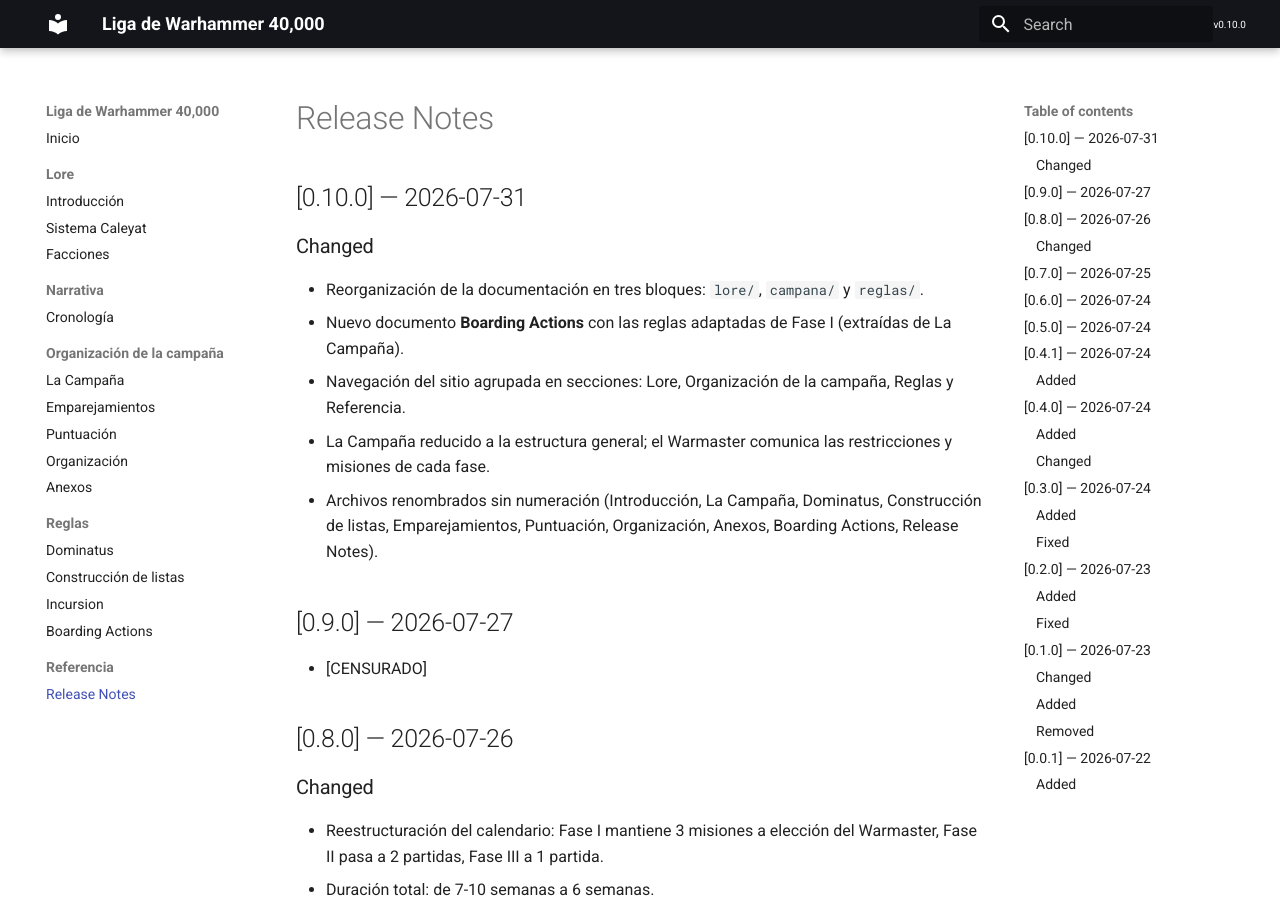
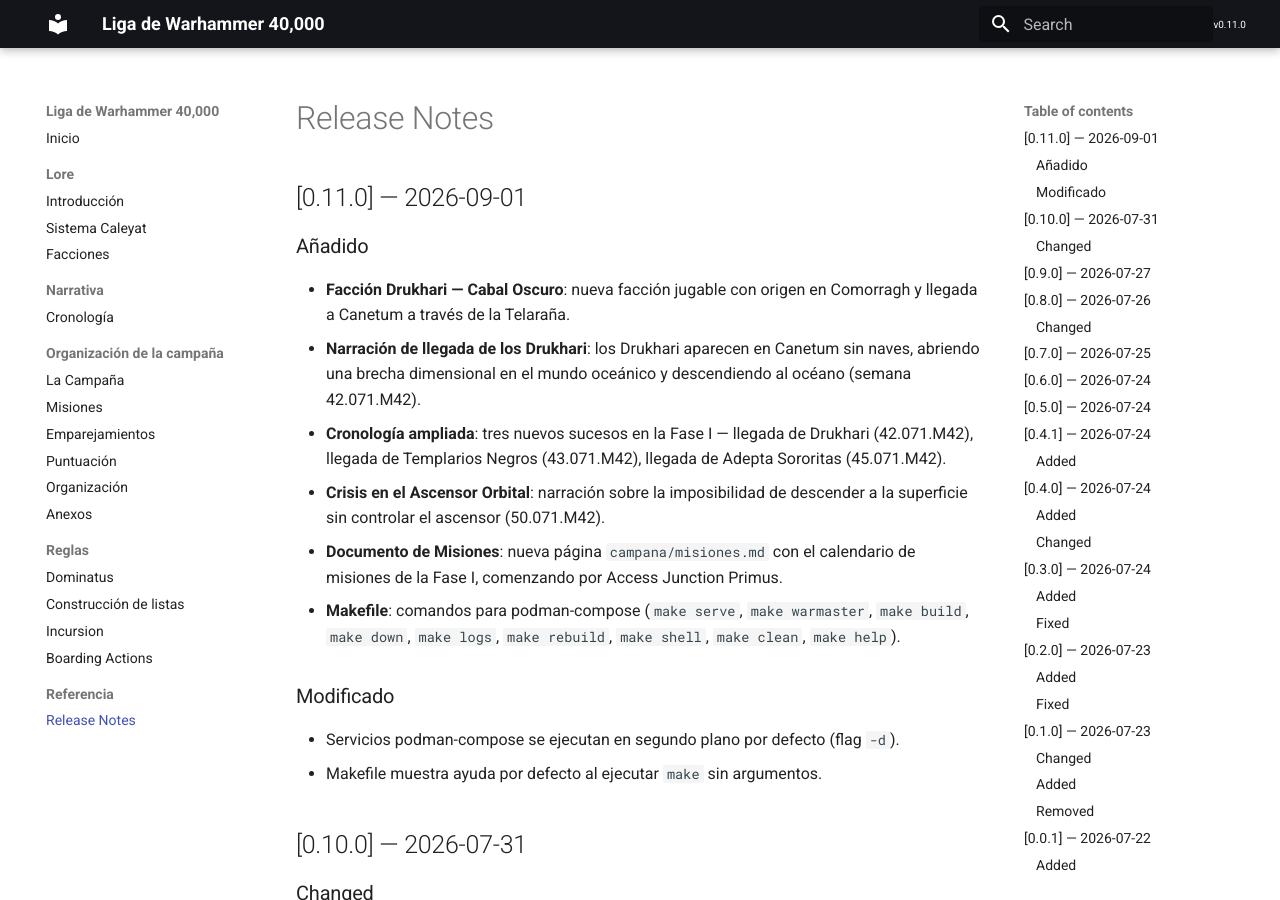
Before and after one commit to gonzalo-radio/liga-armagedon, an MkDocs documentation site: the page built from docs/release-notes.md, in a window 1280 px wide and 900 px high. Built offline with MkDocs 1.6.1 and Material for MkDocs 9.7.7, drawn with Linux system fonts in a browser that asks for light colours; some of the changed text lies outside the part shown.

Commit message:
feat: añadir Drukhari, crisis del ascensor y página de misiones

```diff
--- a/docs/release-notes.md
+++ b/docs/release-notes.md
@@ -1,5 +1,21 @@
 
 # Release Notes
+
+## [0.11.0] — 2026-09-01
+
+### Añadido
+
+- **Facción Drukhari — Cabal Oscuro**: nueva facción jugable con origen en Comorragh y llegada a Canetum a través de la Telaraña.
+- **Narración de llegada de los Drukhari**: los Drukhari aparecen en Canetum sin naves, abriendo una brecha dimensional en el mundo oceánico y descendiendo al océano (semana 42.071.M42).
+- **Cronología ampliada**: tres nuevos sucesos en la Fase I — llegada de Drukhari (42.071.M42), llegada de Templarios Negros (43.071.M42), llegada de Adepta Sororitas (45.071.M42).
+- **Crisis en el Ascensor Orbital**: narración sobre la imposibilidad de descender a la superficie sin controlar el ascensor (50.071.M42).
+- **Documento de Misiones**: nueva página `campana/misiones.md` con el calendario de misiones de la Fase I, comenzando por Access Junction Primus.
+- **Makefile**: comandos para podman-compose (`make serve`, `make warmaster`, `make build`, `make down`, `make logs`, `make rebuild`, `make shell`, `make clean`, `make help`).
+
+### Modificado
+
+- Servicios podman-compose se ejecutan en segundo plano por defecto (flag `-d`).
+- Makefile muestra ayuda por defecto al ejecutar `make` sin argumentos.
 
 ## [0.10.0] — 2026-07-31
 
--- a/mkdocs.yml
+++ b/mkdocs.yml
@@ -18,7 +18,7 @@ theme:
     - search.suggest
 
 extra:
-  version: "v0.10.0"
+  version: "v0.11.0"
 
 extra_css:
   - style/extra.css
@@ -44,6 +44,7 @@ nav:
       - Cronología: narrativa/cronologia.md
   - Organización de la campaña:
       - La Campaña: campana/campaña.md
+      - Misiones: campana/misiones.md
       - Emparejamientos: campana/emparejamientos.md
       - Puntuación: campana/puntuacion.md
       - Organización: campana/organizacion.md
```
Also changed, not shown: other parts of docs/release-notes.md (+1 -1 lines), docs/campana/misiones.md (added, +14 -0 lines), docs/lore/facciones.md (+1 -1 lines), docs/narrativa/cronologia.md (+1 -0 lines), docs/narrativa/relatos/ascensor-orbital-crisis.md (added, +28 -0 lines), docs/narrativa/relatos/llegada-drukhari-canetum.md (+1 -1 lines), 1 other file.
